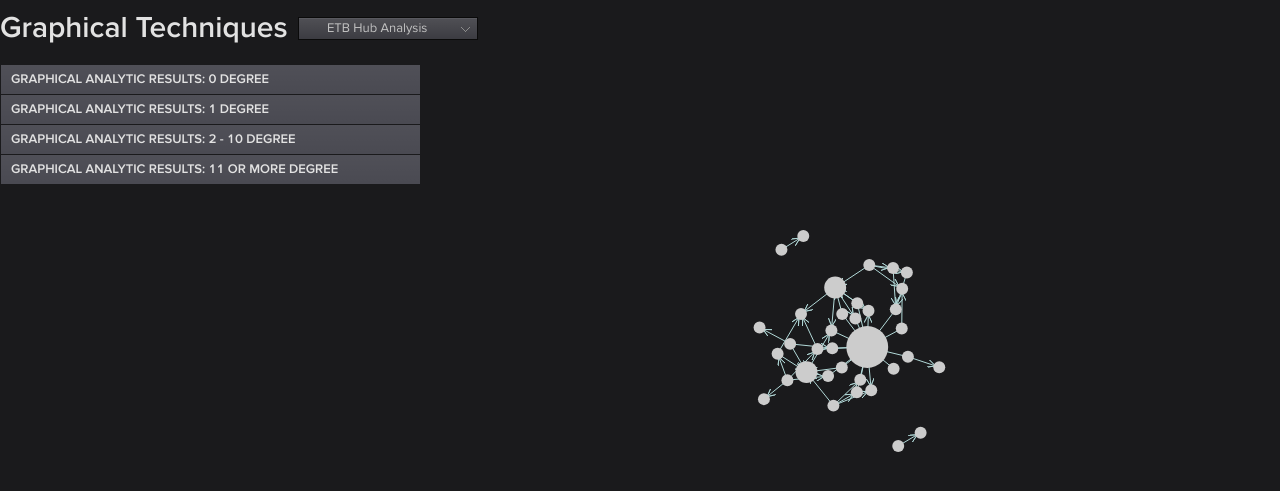
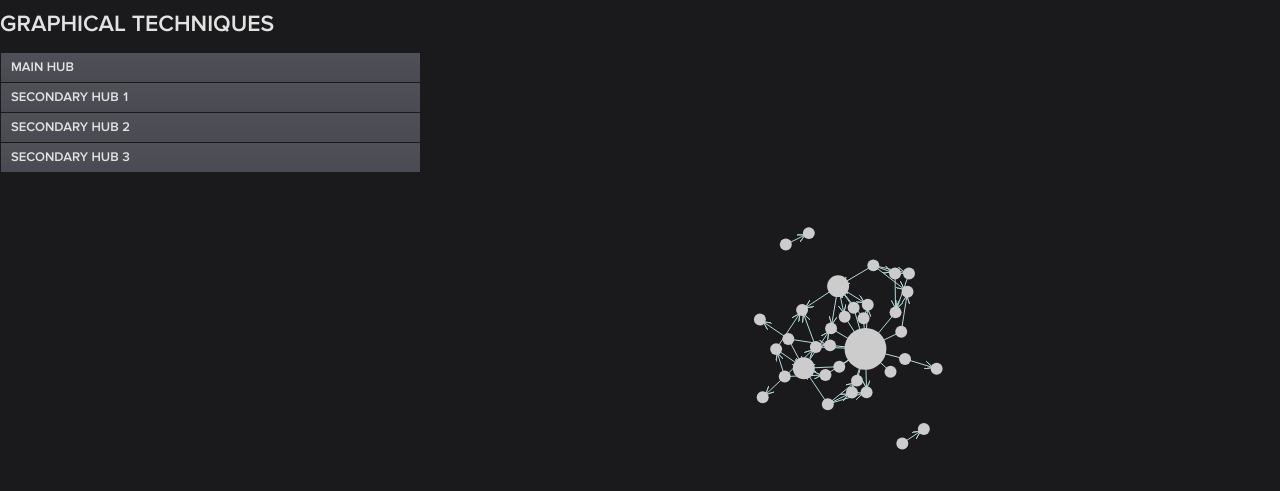
Before and after one commit to erictham/scb, a plain HTML site: page index.html in a window 1280 px wide. Shown: the part 125-616 px from the top of the page. Drawn offline with nearby package versions, Linux system fonts and the light colour scheme.

Commit message:
Changed index.html layout Removed some captions.

```diff
--- a/index.html
+++ b/index.html
@@ -41,7 +41,7 @@
     <div id="graph-container">
 
     </div>
-	<h3> <b> Graphical Techniques  </b>  <select id="analyticSelect"></select> </h3>
+	<h4> <b> Graphical Techniques  </b>  </h4>
 
 	  <!--h3> <i> Graphical Analytic Results </i> </h3-->
     <div class="table-container">
--- a/scripts/credit.js
+++ b/scripts/credit.js
@@ -1,4 +1,3 @@
-
 // For MSIE < 9, forget it
 function D3notok() {
   document.getElementById('sidepanel').style.visibility = 'hidden';
@@ -168,7 +167,7 @@ var initializeGrid = function () {
       multiselect: false,
       rowNum: 100,
       viewrecords: false,
-      caption: "Graphical Analytic Results: 0 Degree",
+      caption: "Main Hub",
     });
 
     hubGridOne = $("#hubs-grid-1");
@@ -186,7 +185,7 @@ var initializeGrid = function () {
       multiselect: false,
       rowNum: 100,
       viewrecords: false,
-      caption: "Graphical Analytic Results: 1 Degree",
+      caption: "Secondary Hub 1",
     });
 
     hubGridTwoTen = $("#hubs-grid-2-10");
@@ -204,7 +203,7 @@ var initializeGrid = function () {
       multiselect: false,
       rowNum: 100,
       viewrecords: false,
-      caption: "Graphical Analytic Results: 2 - 10 Degree",
+      caption: "Secondary Hub 2",
     });
 
     hubGridEleveMore = $("#hubs-grid-11");
@@ -222,7 +221,7 @@ var initializeGrid = function () {
       multiselect: false,
       rowNum: 100,
       viewrecords: false,
-      caption: "Graphical Analytic Results: 11 or More Degree",
+      caption: "Secondary Hub 3",
     });
   }
 };
@@ -320,7 +319,7 @@ var displayWeightTooltip = function (link, weight) {
       weightTooltip.style.top = box.top + 'px';
       weightTooltip.style.left = box.left + 'px';
       weightTooltip.style.display = '';
-      weightTooltip.innerHTML = weight;
+      weightTooltip.innerHTML = "Txn Amt (millions):" + weight;
     }
   }
   else {
@@ -554,7 +553,7 @@ function D3ok() {
     max_score =1.0;
     var color = d3.scale.linear()   /*  scale for ratings   */
     .domain([min_score, (min_score+max_score)/2, max_score])
-    .range(["lime", "yellow", "red"]);
+    .range(["#57E964", "yellow", "#488AC7"]);
 
       // Add the node & link arrays to the layout, and start it
       force
```
Also changed, not shown: 1 other file.
